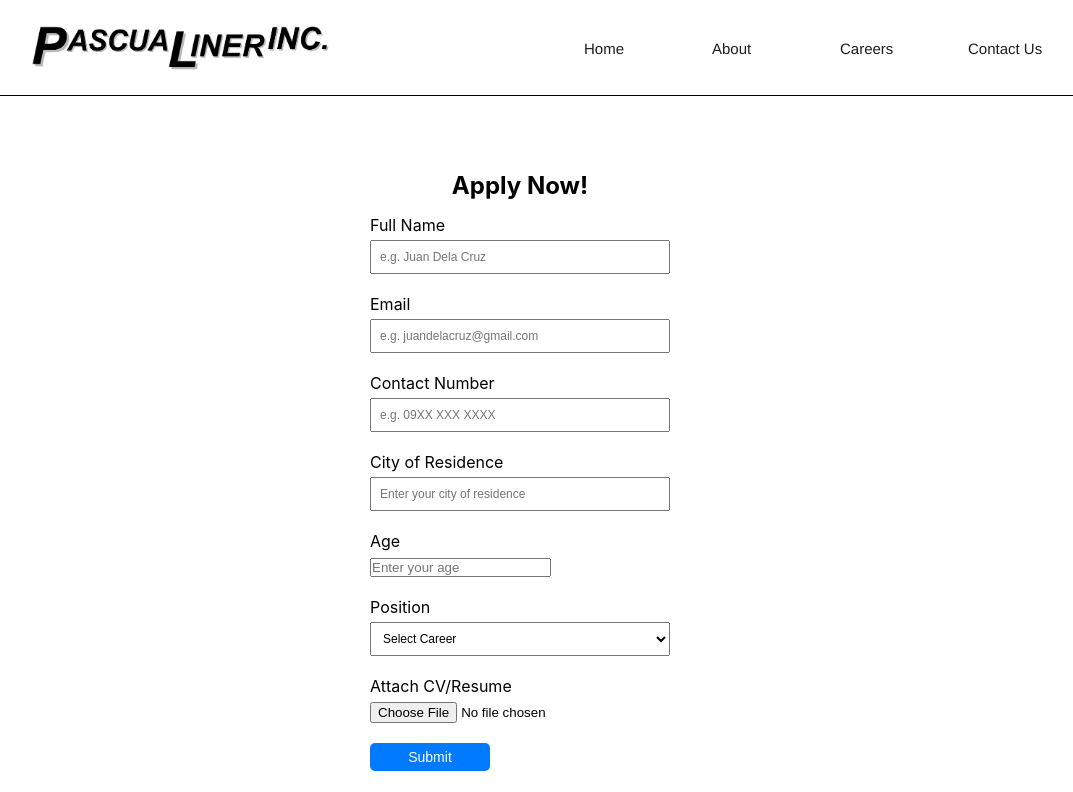
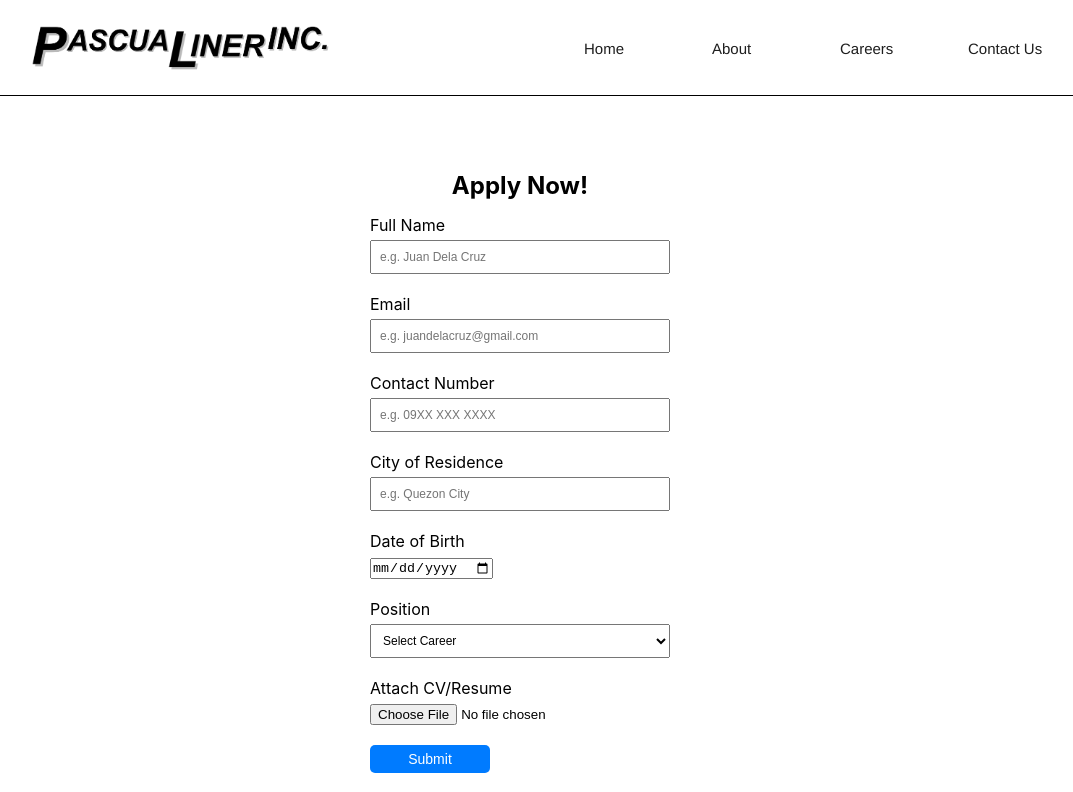
Before and after one commit to kaitiepiee/pli-app, a React (Create React App) app: page /Careers in a window 1280 px wide. Shown: the top 792 px of the page, without its empty margins (120-1193 px from the left). Built offline with nearby package versions, Linux system fonts and the light colour scheme.

Commit message:
form field updates

```diff
--- a/src/pages/Careers.js
+++ b/src/pages/Careers.js
@@ -32,11 +32,11 @@ function Careers() {
       </div>
       <div className="form-field">
         <label htmlFor="city">City of Residence</label>
-        <input type="text" id="city" placeholder="Enter your city of residence" />
+        <input type="text" id="city" placeholder="e.g. Quezon City" />
       </div>
       <div className="form-field">
-        <label htmlFor="age">Age</label>
-        <input type="number" id="age" placeholder="Enter your age" />
+        <label>Date of Birth</label>
+        <input type="date" id="dob" />
       </div>
       <div className="form-field">
         <label htmlFor="position">Position</label>
```
